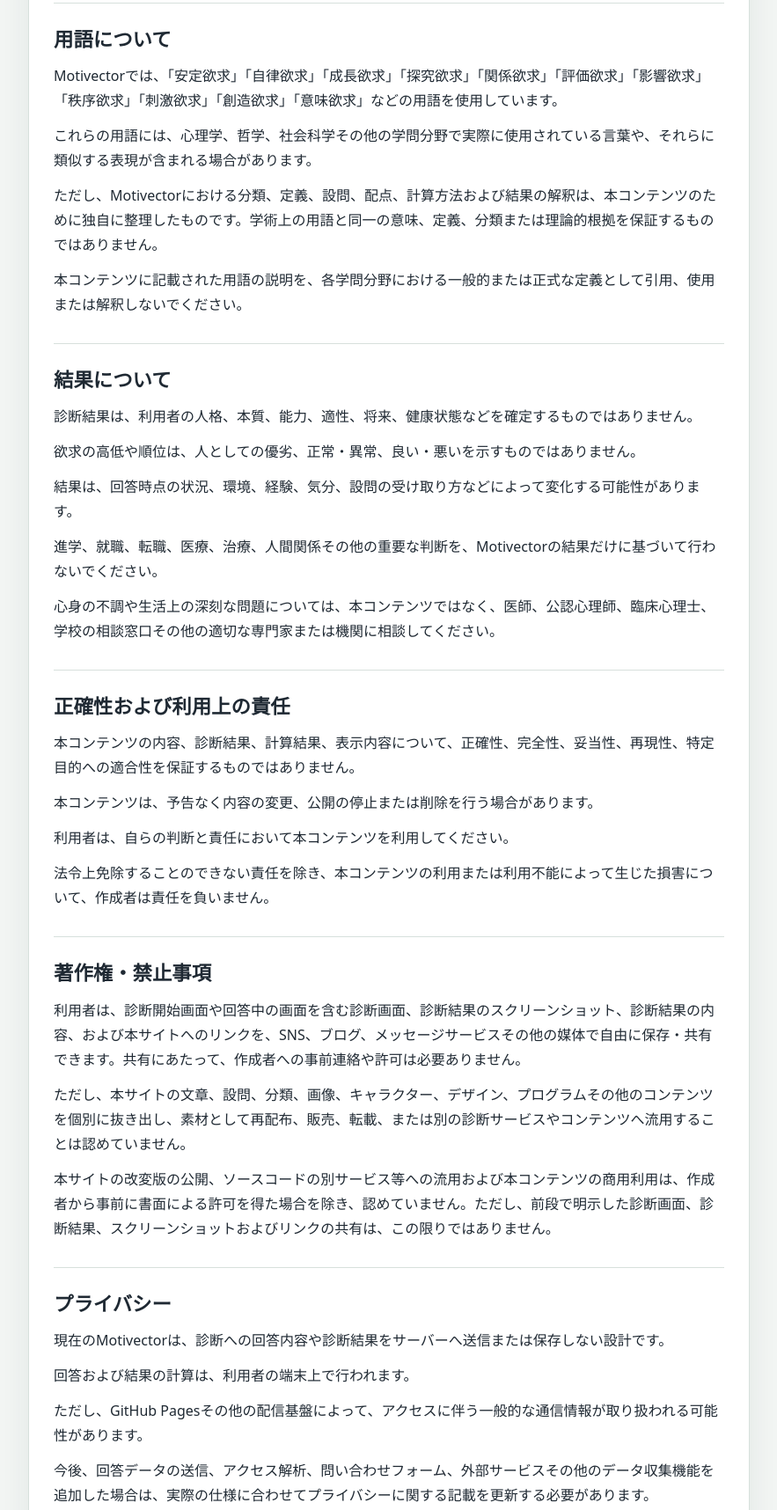
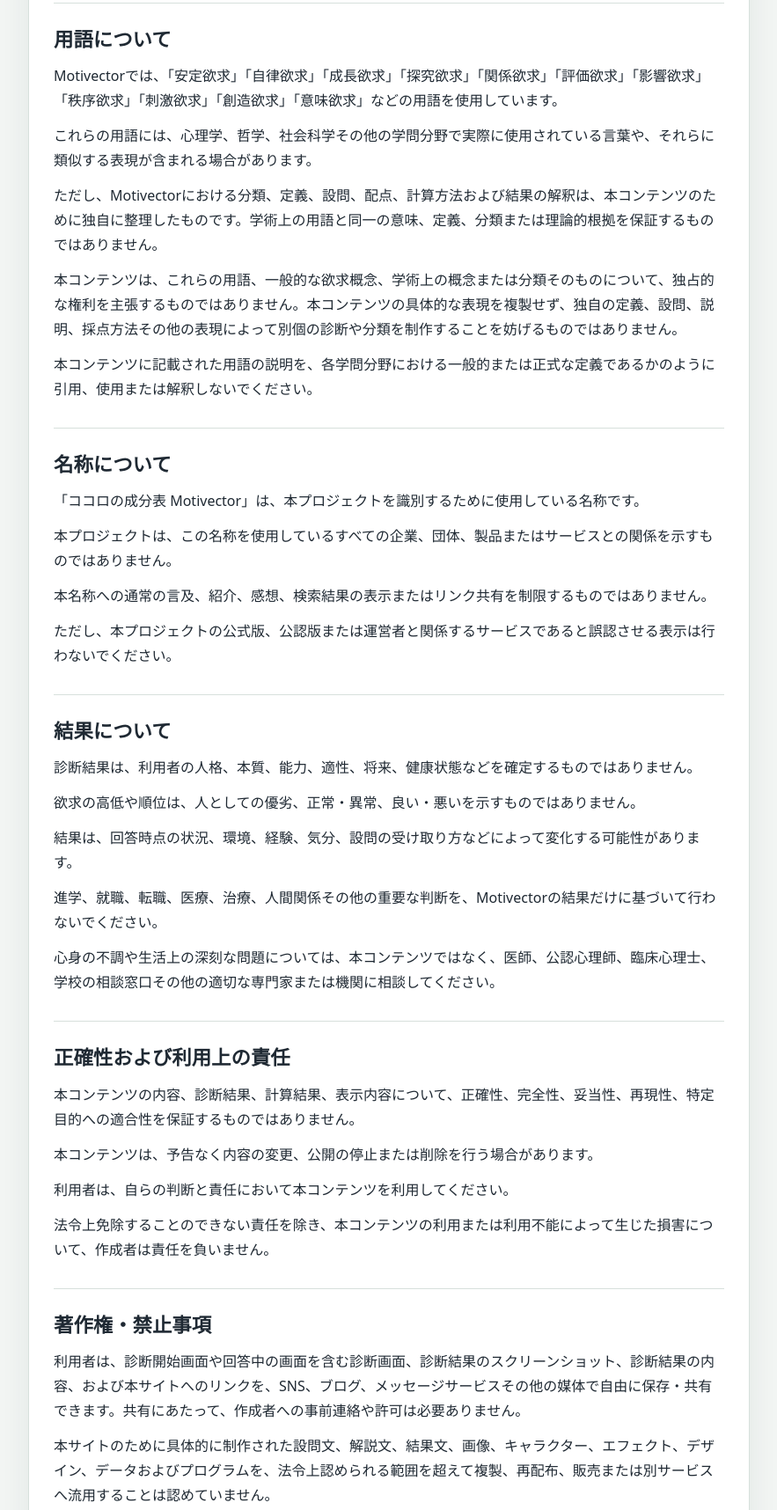
Before and after one commit to f8vnm4pjpv-bit/Motivector, a plain HTML site: page notice.html in a window 1280 px wide. Shown: the part 351-2067 px from the top of the page at 88% size, without its empty margins (198-1081 px from the left). Drawn offline with Linux system fonts and the light colour scheme.

Commit message:
Clarify scope of Motivector rights and license

```diff
--- a/notice.html
+++ b/notice.html
@@ -25,7 +25,16 @@
         <p>Motivectorでは、「安定欲求」「自律欲求」「成長欲求」「探究欲求」「関係欲求」「評価欲求」「影響欲求」「秩序欲求」「刺激欲求」「創造欲求」「意味欲求」などの用語を使用しています。</p>
         <p>これらの用語には、心理学、哲学、社会科学その他の学問分野で実際に使用されている言葉や、それらに類似する表現が含まれる場合があります。</p>
         <p>ただし、Motivectorにおける分類、定義、設問、配点、計算方法および結果の解釈は、本コンテンツのために独自に整理したものです。学術上の用語と同一の意味、定義、分類または理論的根拠を保証するものではありません。</p>
-        <p>本コンテンツに記載された用語の説明を、各学問分野における一般的または正式な定義として引用、使用または解釈しないでください。</p>
+        <p>本コンテンツは、これらの用語、一般的な欲求概念、学術上の概念または分類そのものについて、独占的な権利を主張するものではありません。本コンテンツの具体的な表現を複製せず、独自の定義、設問、説明、採点方法その他の表現によって別個の診断や分類を制作することを妨げるものではありません。</p>
+        <p>本コンテンツに記載された用語の説明を、各学問分野における一般的または正式な定義であるかのように引用、使用または解釈しないでください。</p>
+      </section>
+
+      <section class="notice-section" aria-labelledby="name-title">
+        <h2 id="name-title">名称について</h2>
+        <p>「ココロの成分表 Motivector」は、本プロジェクトを識別するために使用している名称です。</p>
+        <p>本プロジェクトは、この名称を使用しているすべての企業、団体、製品またはサービスとの関係を示すものではありません。</p>
+        <p>本名称への通常の言及、紹介、感想、検索結果の表示またはリンク共有を制限するものではありません。</p>
+        <p>ただし、本プロジェクトの公式版、公認版または運営者と関係するサービスであると誤認させる表示は行わないでください。</p>
       </section>
 
       <section class="notice-section" aria-labelledby="results-title">
@@ -48,8 +57,10 @@
       <section class="notice-section" aria-labelledby="copyright-title">
         <h2 id="copyright-title">著作権・禁止事項</h2>
         <p>利用者は、診断開始画面や回答中の画面を含む診断画面、診断結果のスクリーンショット、診断結果の内容、および本サイトへのリンクを、SNS、ブログ、メッセージサービスその他の媒体で自由に保存・共有できます。共有にあたって、作成者への事前連絡や許可は必要ありません。</p>
-        <p>ただし、本サイトの文章、設問、分類、画像、キャラクター、デザイン、プログラムその他のコンテンツを個別に抜き出し、素材として再配布、販売、転載、または別の診断サービスやコンテンツへ流用することは認めていません。</p>
-        <p>本サイトの改変版の公開、ソースコードの別サービス等への流用および本コンテンツの商用利用は、作成者から事前に書面による許可を得た場合を除き、認めていません。ただし、前段で明示した診断画面、診断結果、スクリーンショットおよびリンクの共有は、この限りではありません。</p>
+        <p>本サイトのために具体的に制作された設問文、解説文、結果文、画像、キャラクター、エフェクト、デザイン、データおよびプログラムを、法令上認められる範囲を超えて複製、再配布、販売または別サービスへ流用することは認めていません。</p>
+        <p>ただし、欲求を分類する一般的な考え方、一般的・学術的な用語、独自に制作された表現を複製しない別個のコンテンツ制作について、権利を主張するものではありません。</p>
+        <p>法令により認められる引用、私的使用、批評、研究、報道その他の利用を妨げるものではありません。</p>
+        <p>本サイトの具体的な制作物を実質的に複製した改変版や別サービスを公式版または公認版であると誤認させる表示は行わないでください。</p>
       </section>
 
       <section class="notice-section" aria-labelledby="privacy-title">
```
Also changed, not shown: 2 other files.
